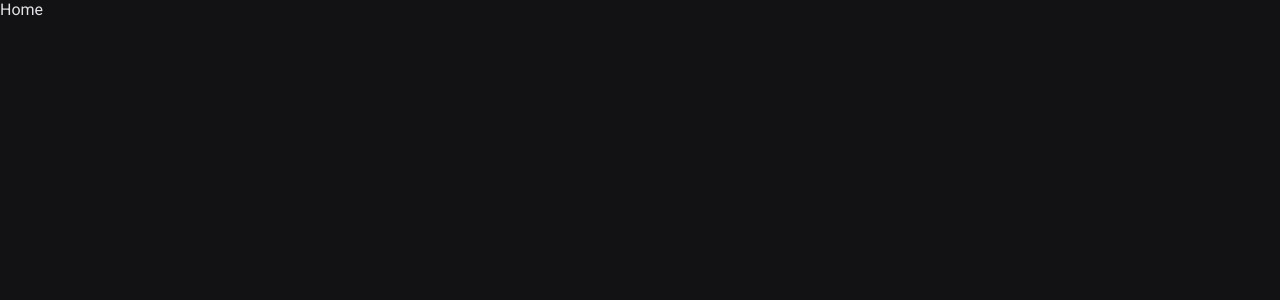
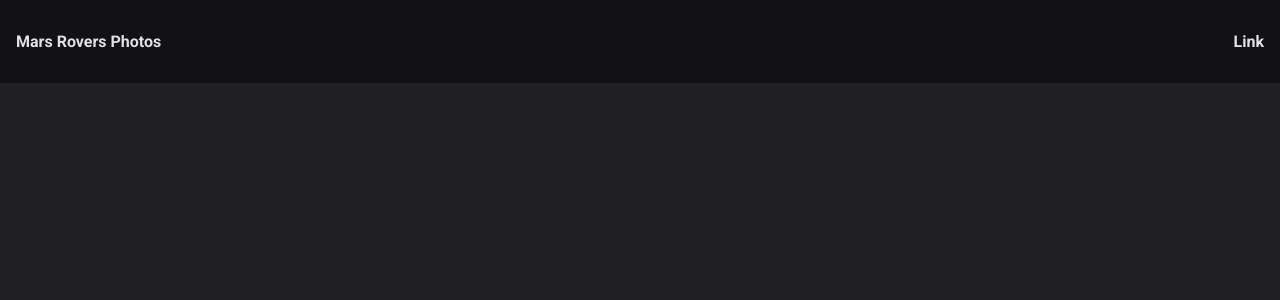
Before and after one commit to gustavosalviato/mars-rovers-photos, a React (Vite) app: page / in a window 1280 px wide. Shown: the top 300 px of the page. Built offline with nearby package versions, Linux system fonts and the light colour scheme.

Commit message:
Componente Header

```diff
--- a/src/Router.tsx
+++ b/src/Router.tsx
@@ -1,11 +1,16 @@
 import { Routes, Route } from 'react-router-dom'
+import { DefaultLayout } from './layouts/DefaultLayout'
 import { About } from './pages/About'
 import { Home } from './pages/Home'
+
 export const Router = () => {
     return (
         <Routes>
-            <Route path='/' element={<Home />} />
-            <Route path='/about' element={<About />} />
+            <Route path='/' element={<DefaultLayout />}>
+                <Route path='/' element={<Home />} />
+                <Route path='/about' element={<About />} />
+            </Route>
+
         </Routes>
     )
 }
--- /dev/null
+++ b/src/components/Header/index.tsx
@@ -0,0 +1,8 @@
+import { HeaderContainer } from "./styles";
+
+export const Header = () => (
+    <HeaderContainer>
+        <strong>Mars Rovers Photos</strong>
+        <strong>Link</strong>
+    </HeaderContainer>
+)
--- /dev/null
+++ b/src/components/Header/styles.tsx
@@ -0,0 +1,11 @@
+import { styled } from "@stitches/react";
+
+export const HeaderContainer = styled('header', {
+    width: '100%',
+    minWidth: '1180px',
+    padding: '3.2rem 1.6rem',
+    margin: '0 auto',
+    display: 'flex',
+    justifyContent: 'space-between',
+    backgroundColor: '$gray900'
+})
--- /dev/null
+++ b/src/layouts/DefaultLayout/index.tsx
@@ -0,0 +1,10 @@
+import { Header } from "../../components/Header"
+import { DefaultContainer } from "./styles"
+
+export const DefaultLayout = () => {
+    return (
+        <DefaultContainer>
+            <Header />
+        </DefaultContainer>
+    )
+}
--- /dev/null
+++ b/src/layouts/DefaultLayout/styles.ts
@@ -0,0 +1,9 @@
+import { styled } from "../../styles";
+
+export const DefaultContainer = styled('div', {
+    display: 'flex',
+    alignItems: 'flex-start',
+    justifyContent: 'center',
+    margin: '0 auto',
+    minHeight: '100vh',
+})
--- a/src/pages/Home/index.tsx
+++ b/src/pages/Home/index.tsx
@@ -1,7 +1,9 @@
+import { HomeContainer } from "./styles"
+
 export const Home = () => {
     return (
-        <div>
-            Home
-        </div>
+        <HomeContainer>
+
+        </HomeContainer>
     )
 }
--- /dev/null
+++ b/src/pages/Home/styles.ts
@@ -0,0 +1,20 @@
+import { render } from "react-dom";
+import { styled } from "../../styles";
+
+export const HomeContainer = styled('main', {
+    // display: 'flex',
+    // width: '100%',
+    // maxWidth: 'calc(100vw - ((100vw - 1180px) / 2))',
+    // background: 'red',
+    // marginLeft: 'auto',
+    // minHeight: '65.6rem',
+    // padding: '0 4rem',
+
+    display: 'flex',
+    width: '100%',
+    maxWidth: 'calc(100vw - ((100vw - 1180px) / 2))',
+    marginLeft: 'auto',
+    minHeight: '65.6rem',
+    padding: '0.4rem',
+    background: 'red',
+})
--- a/src/styles/global.ts
+++ b/src/styles/global.ts
@@ -7,7 +7,7 @@ export const globaStyles = globalCss({
   },
 
   body: {
-    backgroundColor: '$gray900',
+    backgroundColor: '$gray800',
     color: '$gray100',
     '-webkit-font-smoothing': 'antialiased',
     fontSize: '1.6rem',
```
